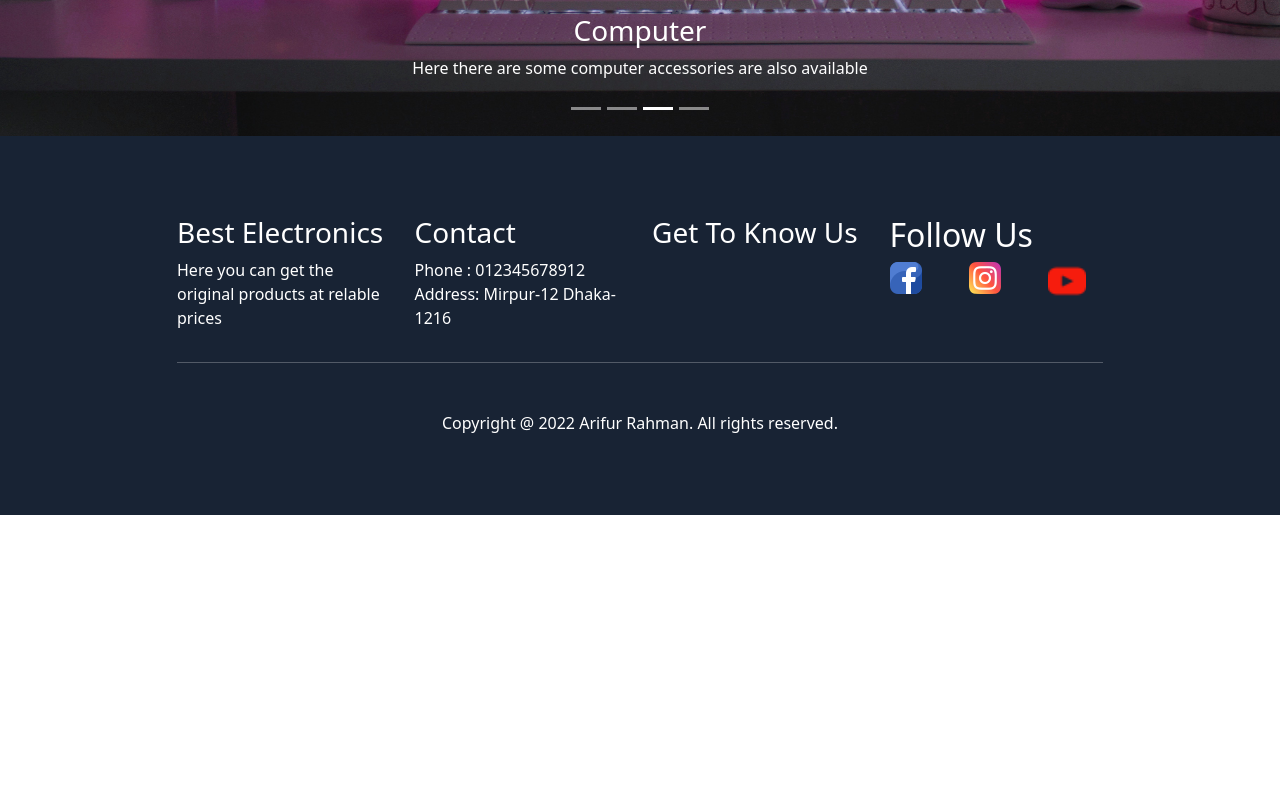
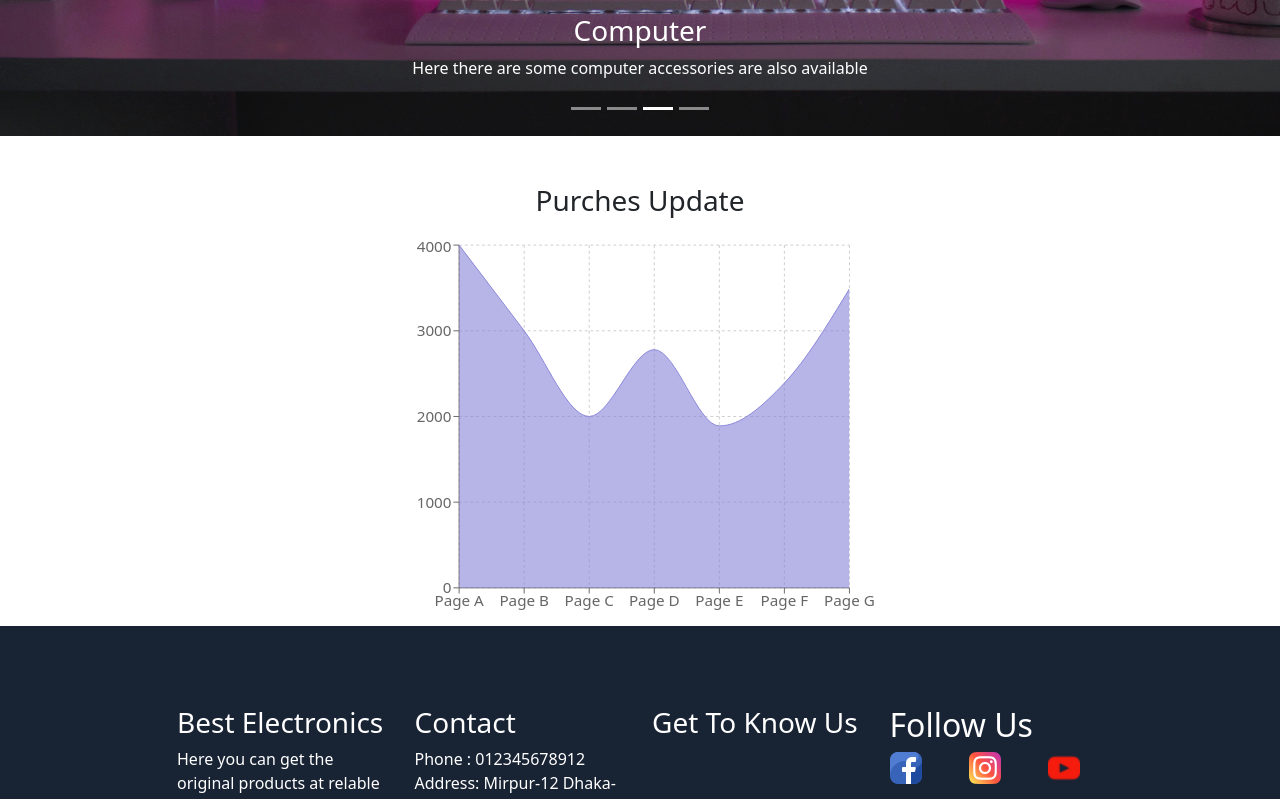
Before and after one commit to 6epotato/Best-Electronics, a React (Create React App) app: page / in a window 1280 px wide. Shown: the part 620-1419 px from the top of the page. Before the commit the page ends 1135 px from the top, so only its background shows below. Built offline with nearby package versions, Linux system fonts and the light colour scheme.

Commit message:
chart and notFound pages added

```diff
--- a/package.json
+++ b/package.json
@@ -15,6 +15,7 @@
     "react-dom": "^18.1.0",
     "react-router-dom": "^6.3.0",
     "react-scripts": "5.0.1",
+    "recharts": "^2.1.9",
     "web-vitals": "^2.1.4"
   },
   "scripts": {
--- a/src/App.js
+++ b/src/App.js
@@ -3,15 +3,18 @@ import './App.css';
 import Home from './Components/Home/Home';
 import NavBar from './Components/Header/NavBar'
 import Footer from './Components/Footer/Footer';
+import NotFound from './Components/NotFound/NotFound';
 
 function App() {
   return (
     <div className="App">
       <NavBar></NavBar>
-     <Routes>
-       <Route path='/' element={<Home></Home>}></Route>
-     </Routes>
-     <Footer></Footer>
+      <Routes>
+        <Route path='/' element={<Home></Home>}></Route>
+        <Route path='home' element={<Home></Home>}></Route>
+        <Route path='*' element={<NotFound></NotFound>}></Route>
+      </Routes>
+      <Footer></Footer>
     </div>
   );
 }
--- /dev/null
+++ b/src/Components/Chart/Chart.css
@@ -0,0 +1,4 @@
+.chart {
+    display: flex;
+    align-items: center;
+}
--- /dev/null
+++ b/src/Components/Chart/Chart.js
@@ -0,0 +1,80 @@
+import React from "react";
+import './Chart.css'
+import {
+    AreaChart,
+    Area,
+    XAxis,
+    YAxis,
+    CartesianGrid,
+    Tooltip
+} from "recharts";
+
+const data = [
+    {
+        name: "Page A",
+        uv: 4000,
+        pv: 2400,
+        amt: 2400
+    },
+    {
+        name: "Page B",
+        uv: 3000,
+        pv: 1398,
+        amt: 2210
+    },
+    {
+        name: "Page C",
+        uv: 2000,
+        pv: 9800,
+        amt: 2290
+    },
+    {
+        name: "Page D",
+        uv: 2780,
+        pv: 3908,
+        amt: 2000
+    },
+    {
+        name: "Page E",
+        uv: 1890,
+        pv: 4800,
+        amt: 2181
+    },
+    {
+        name: "Page F",
+        uv: 2390,
+        pv: 3800,
+        amt: 2500
+    },
+    {
+        name: "Page G",
+        uv: 3490,
+        pv: 4300,
+        amt: 2100
+    }
+];
+
+export default function App() {
+    return (
+        <>
+            <h3 className="mt-5 text-center">Purches Update</h3>
+            <AreaChart className="chart"
+                width={500}
+                height={400}
+                data={data}
+                margin={{
+                    top: 10,
+                    right: 30,
+                    left: 0,
+                    bottom: 0
+                }}
+            >
+                <CartesianGrid strokeDasharray="3 3" />
+                <XAxis dataKey="name" />
+                <YAxis />
+                <Tooltip />
+                <Area type="monotone" dataKey="uv" stroke="#8884d8" fill="#8884d8" />
+            </AreaChart>
+        </>
+    );
+}
--- a/src/Components/Footer/Footer.js
+++ b/src/Components/Footer/Footer.js
@@ -38,7 +38,7 @@ const Footer = () => {
                                             <img src={instagram} alt="" />
                                         </div>
                                         <div className="col-4 icon">
-                                            <img style={{ width: "38px" }} src={youtube} alt="" />
+                                            <img style={{ width: "32px" }} src={youtube} alt="" />
                                         </div>
                                     </div>
                                 </div>
--- a/src/Components/Home/Home.js
+++ b/src/Components/Home/Home.js
@@ -1,10 +1,12 @@
 import React from 'react';
 import Banner from '../Banner/Banner';
+import InventoryInfo from '../InventoryInfo/InventoryInfo';
 
 const Home = () => {
     return (
         <div>
             <Banner></Banner>
+            <InventoryInfo></InventoryInfo>
         </div>
     );
 };
--- /dev/null
+++ b/src/Components/InventoryInfo/InventoryInfo.js
@@ -0,0 +1,25 @@
+import React from 'react';
+import Chart from '../Chart/Chart'
+import { Card, Container, ListGroup, ListGroupItem, Row } from 'react-bootstrap';
+
+const InventoryInfo = () => {
+    return (
+        <div>
+            <Container >
+                <Row className='justify-content-md-center'>
+                    {/* <Card className='my-5' style={{ width: '18rem' }}>
+                        <ListGroup variant="flush">
+                            <ListGroupItem>Low Stock Items: 30</ListGroupItem>
+                            <ListGroupItem>All Group Items: 40</ListGroupItem>
+                            <ListGroupItem>All Items: 100</ListGroupItem>
+                        </ListGroup>
+                    </Card> */}
+                    <Chart></Chart>
+
+                </Row>
+            </Container>
+        </div>
+    );
+};
+
+export default InventoryInfo;
--- /dev/null
+++ b/src/Components/NotFound/NotFound.js
@@ -0,0 +1,12 @@
+import React from 'react';
+import notFound from '../Images/NotFound/NotFound.jpg'
+
+const NotFound = () => {
+    return (
+        <div>
+            <img className='w-100' src={notFound} alt="" />
+        </div>
+    );
+};
+
+export default NotFound;
```
Also changed, not shown: src/Components/InventoryInfo/InventoryInfo.css (added), 2 other files (tests, documents, lock files or other folders).
